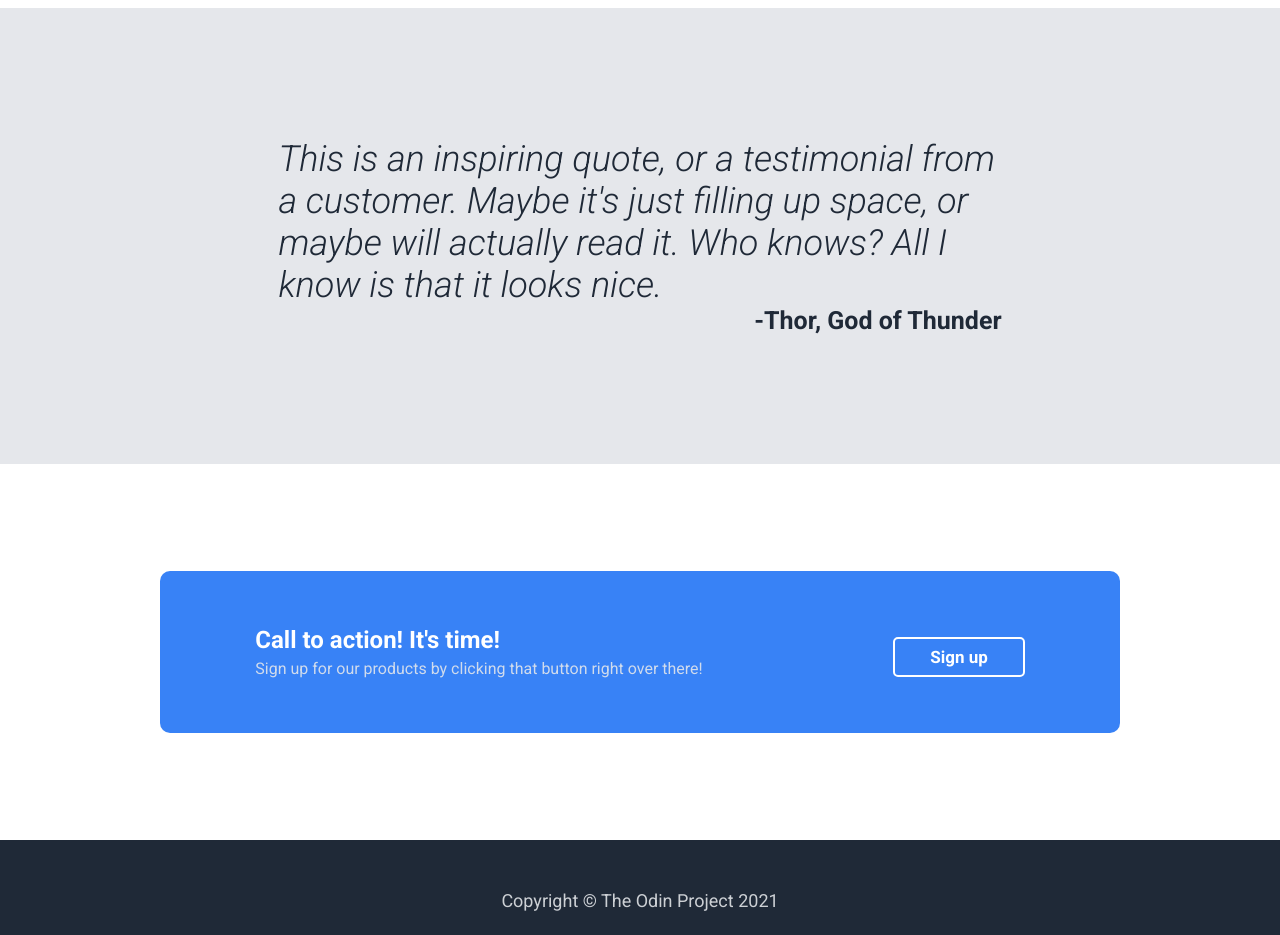
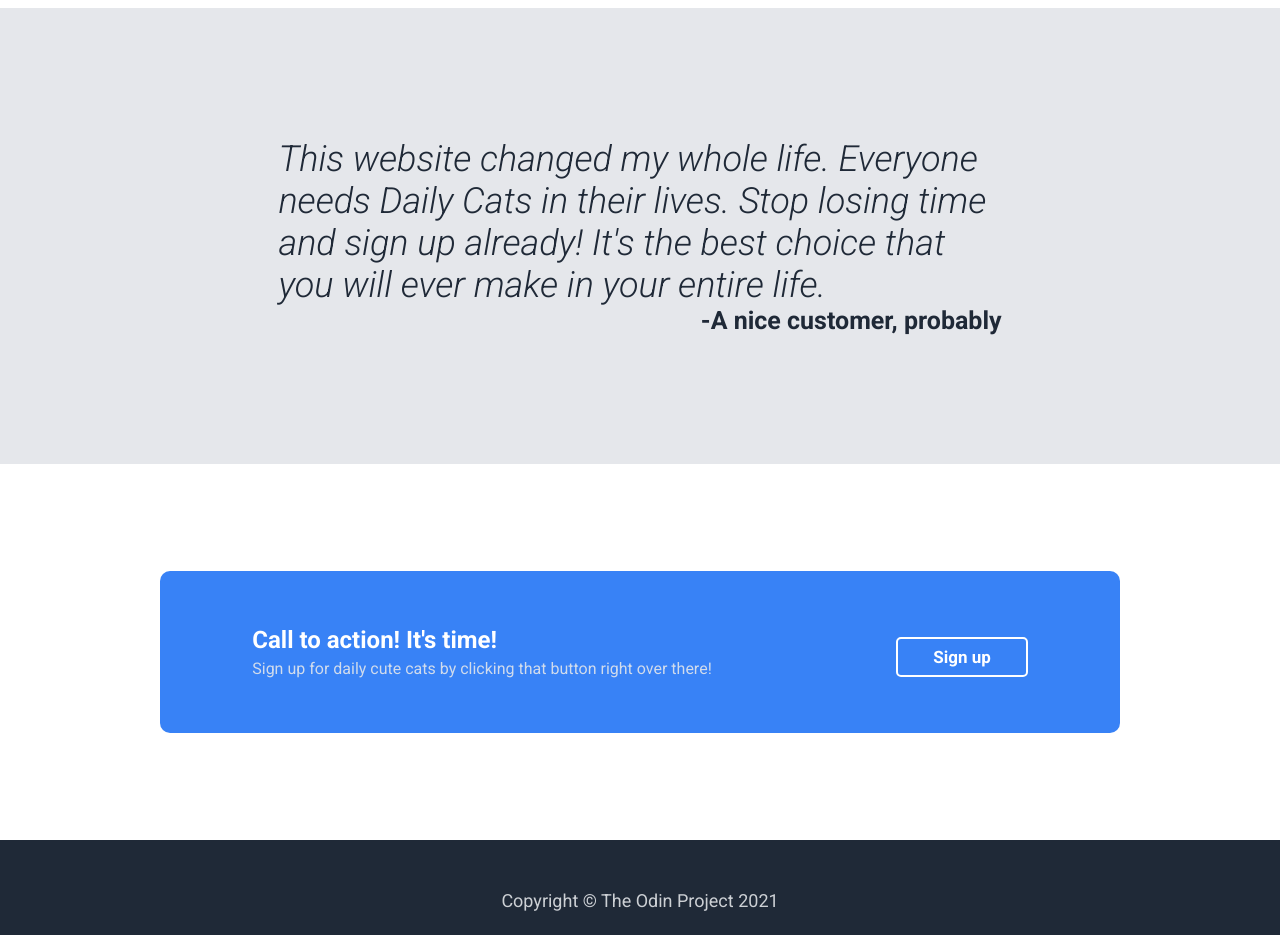
Before and after one commit to guilhermenakazato/landing-page, a plain HTML site: page index.html in a window 1280 px wide. Shown: the part 1060-1995 px from the top of the page. Drawn offline with Linux system fonts and the light colour scheme.

Commit message:
[UPDATE] Changing some texts

```diff
--- a/index.html
+++ b/index.html
@@ -68,11 +68,11 @@
       <section id="quote">
         <div id="quote-box">
           <blockquote>
-            This is an inspiring quote, or a testimonial from a customer. Maybe
-            it's just filling up space, or maybe will actually read it. Who
-            knows? All I know is that it looks nice.
+            This website changed my whole life. Everyone needs Daily Cats in their lives.
+            Stop losing time and sign up already! It's the best choice that you will ever make
+            in your entire life.
           </blockquote>
-          <h3>-Thor, God of Thunder</h3>
+          <h3>-A nice customer, probably</h3>
         </div>
       </section>
       <section id="signup-motivation">
@@ -80,7 +80,7 @@
           <div>
             <h2>Call to action! It's time!</h2>
             <p>
-              Sign up for our products by clicking that button right over there!
+              Sign up for daily cute cats by clicking that button right over there!
             </p>
           </div>
           <button>Sign up</button>
```
